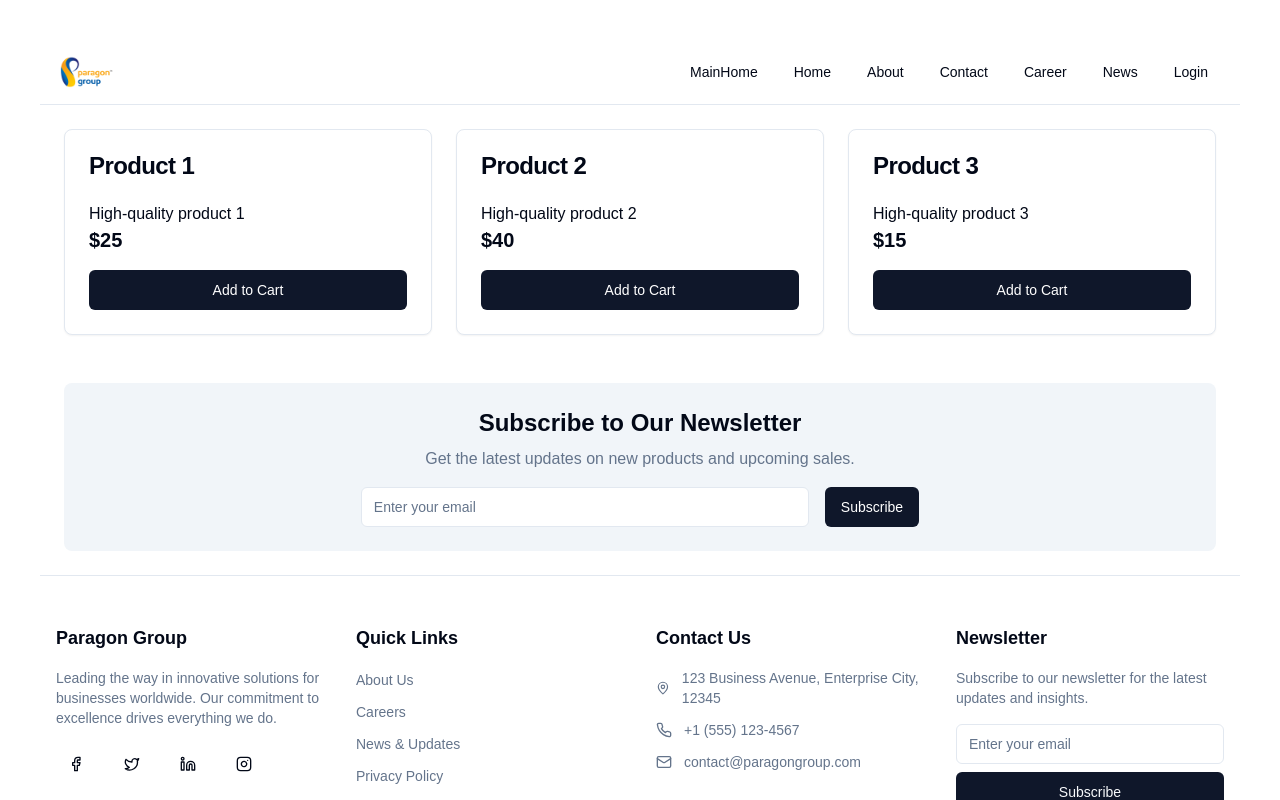
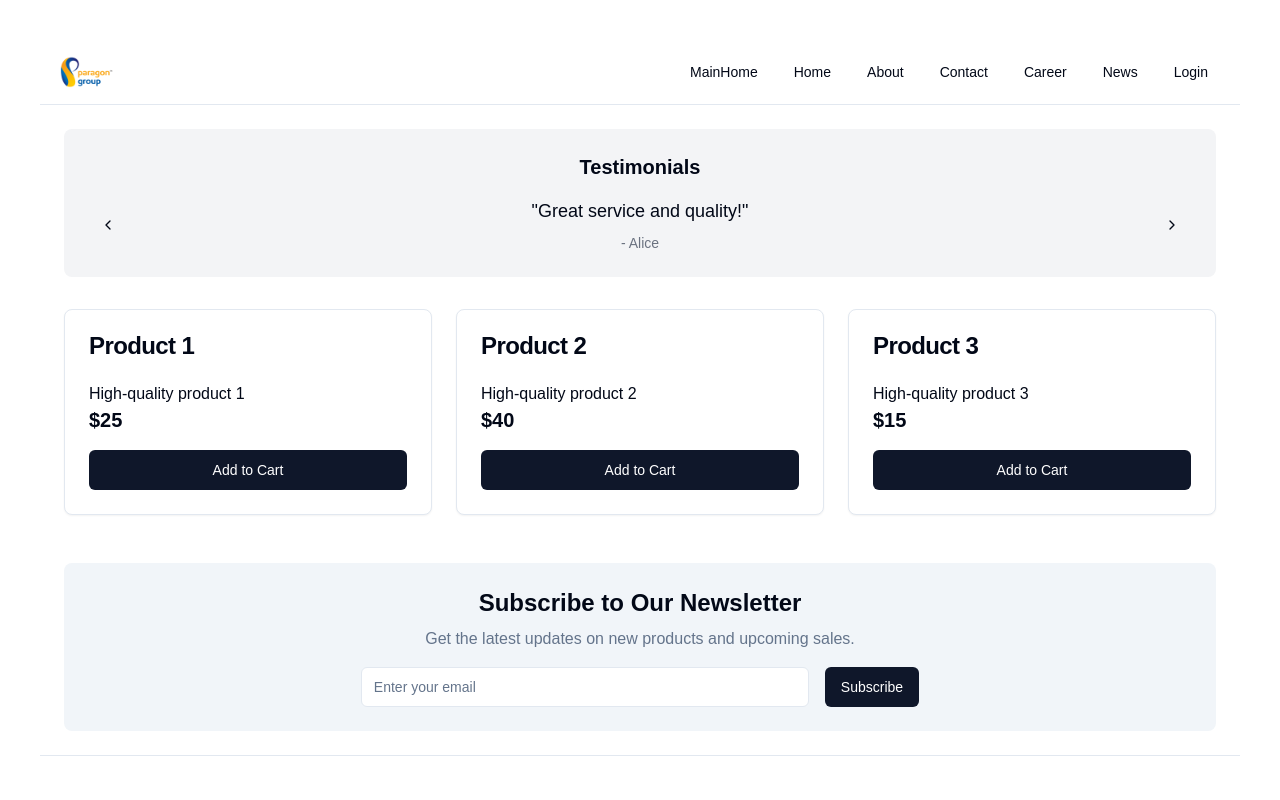
Before and after one commit to Samsuj-joha/paragon-group, a Next.js app in the folder paragon/: page /components/home in a window 1280 px wide. Shown: the top 800 px of the page. Built offline with nearby package versions, Linux system fonts and the light colour scheme.

Commit message:
added testmonial section

```diff
--- a/paragon/app/components/home/page.js
+++ b/paragon/app/components/home/page.js
@@ -1,11 +1,28 @@
-"use client"
+"use client";
 import { Input } from "@/components/ui/input";
 import { Button } from "@/components/ui/button";
 import { Card, CardContent, CardHeader, CardTitle } from "@/components/ui/card";
 import { useState } from "react";
+import { ChevronLeft, ChevronRight } from "lucide-react";
 
 export default function Home() {
   const [user, setUser] = useState("User");
+  const [currentTestimonial, setCurrentTestimonial] = useState(0);
+
+  const testimonials = [
+    { id: 1, name: "Alice", feedback: "Great service and quality!" },
+    { id: 2, name: "Bob", feedback: "Amazing product variety!" },
+    { id: 3, name: "Charlie", feedback: "Exceptional customer support!" },
+  ];
+
+  const nextTestimonial = () => {
+    setCurrentTestimonial((prev) => (prev + 1) % testimonials.length);
+  };
+
+  const prevTestimonial = () => {
+    setCurrentTestimonial((prev) => (prev - 1 + testimonials.length) % testimonials.length);
+  };
+
   const products = [
     { title: "Product 1", description: "High-quality product 1", price: "$25" },
     { title: "Product 2", description: "High-quality product 2", price: "$40" },
@@ -14,6 +31,23 @@ export default function Home() {
 
   return (
     <div className="container mx-auto p-6">
+      {/* Testimonial Carousel */}
+      <div className="bg-gray-100 p-6 rounded-lg mb-8 text-center">
+        <h2 className="text-xl font-semibold mb-4">Testimonials</h2>
+        <div className="flex justify-between items-center">
+          <Button onClick={prevTestimonial} variant="ghost" size="icon">
+            <ChevronLeft className="h-5 w-5" />
+          </Button>
+          <div>
+            <p className="text-lg font-medium">"{testimonials[currentTestimonial].feedback}"</p>
+            <p className="text-sm mt-2 text-gray-500">- {testimonials[currentTestimonial].name}</p>
+          </div>
+          <Button onClick={nextTestimonial} variant="ghost" size="icon">
+            <ChevronRight className="h-5 w-5" />
+          </Button>
+        </div>
+      </div>
+
       {/* Card Section */}
       <div className="grid grid-cols-1 md:grid-cols-3 gap-6">
         {products.map((product, index) => (
--- a/paragon/package.json
+++ b/paragon/package.json
@@ -15,6 +15,7 @@
     "@radix-ui/react-slot": "^1.1.0",
     "class-variance-authority": "^0.7.0",
     "clsx": "^2.1.1",
+    "framer-motion": "^11.11.10",
     "lucide-react": "^0.454.0",
     "next": "^15.0.1",
     "react": "^18.3.1",
```
Also changed, not shown: 1 other file (tests, documents, lock files or other folders).
